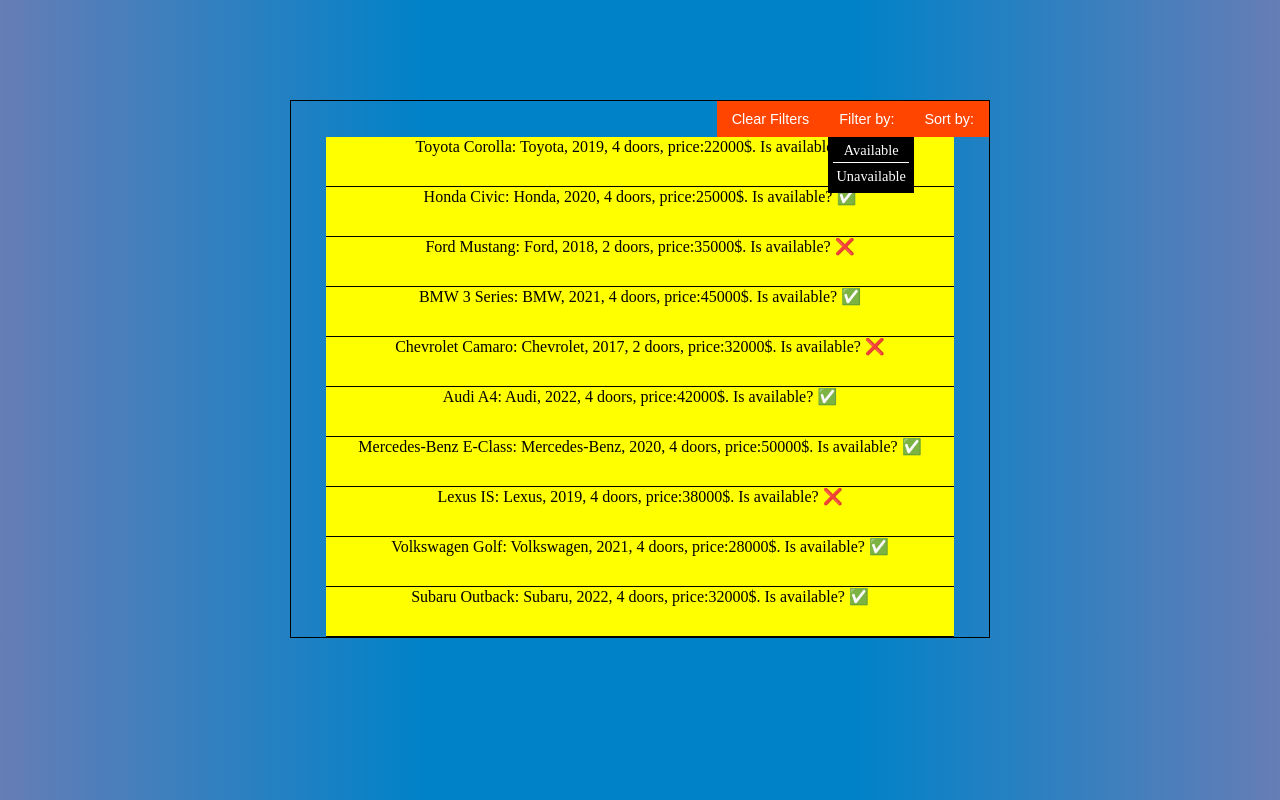
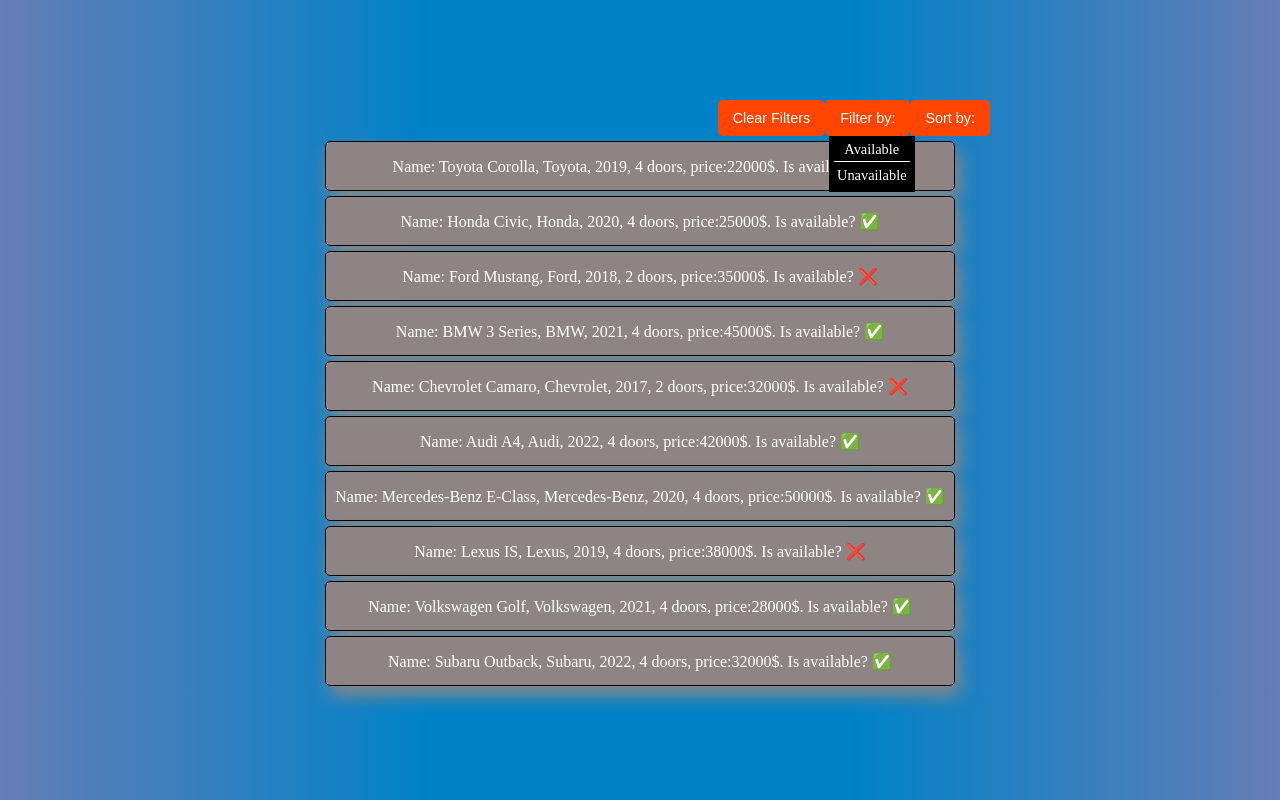
Before and after one commit to MarioMilosevic/Cars-Shopping-Cart, a website built with Vite: page index.html in a window 1280 px wide. Both pictures are taken after a click on the button "Filter by:". Built offline with nearby package versions, Linux system fonts and the light colour scheme.

Commit message:
Filter cars

```diff
--- a/constants.js
+++ b/constants.js
@@ -100,7 +100,9 @@
   const sortBtn = document.querySelector(".sortBtn");
   const filterOptions = document.querySelector('.filterOptions')
   const sortOptions = document.querySelector('.sortOptions')
+  const available = document.querySelector('.available')
+  const unavailable = document.querySelector('.unavailable')
   return {
-    root, clearBtn, filterBtn, sortBtn, filterOptions, sortOptions
+    root, clearBtn, filterBtn, sortBtn, filterOptions, sortOptions, unavailable,available
   }
 }
--- a/helpers.js
+++ b/helpers.js
@@ -7,9 +7,9 @@
     carDiv.classList.add("car");
     carDiv.appendChild(carButton);
     carButton.textContent = "X";
-    carDiv.textContent = `${el.name}: ${el.brand}, ${el.manufacturedYear}, ${
-      el.doors
-    } doors, price:${el.price}$. Is available? ${
+    carDiv.textContent = `Name: ${el.name}, ${el.brand}, ${
+      el.manufacturedYear
+    }, ${el.doors} doors, price:${el.price}$. Is available? ${
       el.available === true ? "✅" : "❌"
     }`;
     root.appendChild(carDiv);
@@ -17,5 +17,20 @@
 };
 
 export const displayOptions = (el) => {
-    el.style.opacity === '1' ? el.style.opacity = '0' : el.style.opacity = "1"
+  el.style.visibility === "visible"
+    ? (el.style.visibility = "hidden")
+    : (el.style.visibility = "visible");
 };
+
+export const filter = (arr, condition, root) => {
+  console.log(root);
+  const currentDivsNodeList = root.querySelectorAll(".car");
+  const currentDivs = [...currentDivsNodeList];
+  console.log(currentDivs);
+  currentDivs.forEach((div) => {
+    div.remove();
+  });
+  const result = arr.filter((el) => el.available === condition);
+  displayCars(root, result);
+  console.log(result);
+};
--- a/main.js
+++ b/main.js
@@ -1,10 +1,12 @@
 'use strict'
 import { displayCars } from "./helpers"
 import { displayOptions } from "./helpers"
+import { filter } from "./helpers"
 import { data } from "./constants"
 import { cars } from "./constants"
 
-const {root, filterBtn, clearBtn, sortBtn, filterOptions, sortOptions} = data()
+
+const {root, filterBtn, clearBtn, sortBtn, filterOptions, sortOptions, available, unavailable} = data()
 displayCars(app, cars)
 
 filterBtn.addEventListener('click', function(){
@@ -14,3 +16,11 @@
 sortBtn.addEventListener('click', function(){
     displayOptions(sortOptions)
 })
+
+available.addEventListener('click', function(){
+filter(cars, true, app)
+})
+
+unavailable.addEventListener('click', function(){
+    filter(cars, false, app)
+})
--- a/style.css
+++ b/style.css
@@ -26,10 +26,6 @@
 
 #app {
   margin-top: 100px;
-  border: 1px solid black;
-  /* display: flex;
-  flex-direction: column;
-  justify-content: flex-start; */
   align-items: flex-end;
   width: 700px;
   min-height: 300px;
@@ -41,6 +37,7 @@
   align-items: center;
 }
 .dropDownMenu button {
+  border-radius: 5px;
   background-color: orangered;
   color: white;
   padding: 10px 15px;
@@ -64,9 +61,7 @@
   font-size: 0.9rem;
   text-align: center;
   background-color: black;
-  /* visibility: hidden; */
-  opacity: 0;
-  transition:opacity 0.3s ease-in-out;
+  visibility: hidden;
 }
 
 .filterOptions {
@@ -89,11 +84,15 @@
 }
 
 .car {
-  margin: 0 auto;
-  background-color: yellow;
+  display: flex;
+  margin: 5px auto;
   width: 90%;
-  border-bottom: 1px solid black;
+  border: 1px solid black;
+  background-color: rgb(143, 132, 132);
+  box-shadow: 5px 10px 18px #888;
+  color: white;
   height: 50px;
-  text-align: center;
-  /* display: none; */
+  justify-content: center;
+  align-items: center;
+  border-radius: 5px;
 }
```
